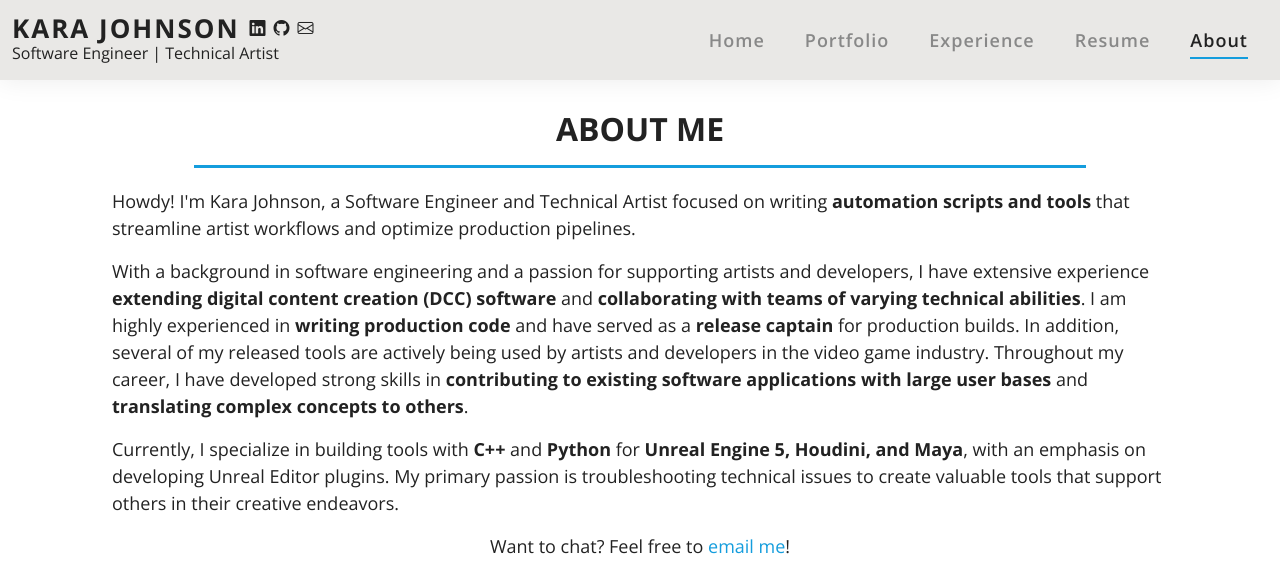
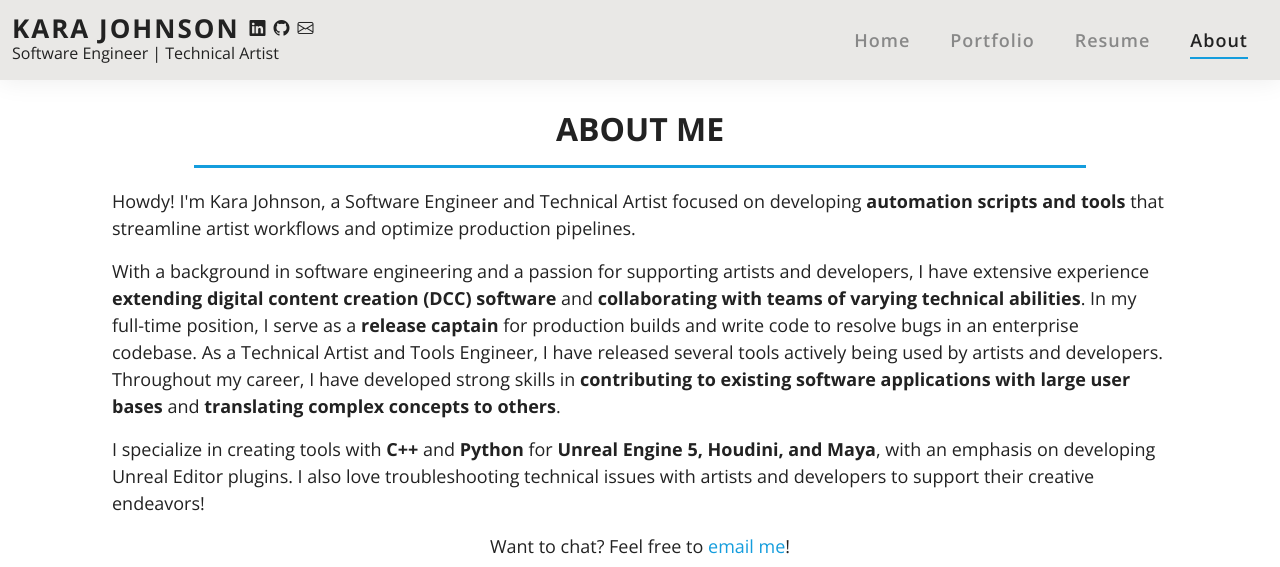
Before and after one commit to kjohnsoninfo/kjohnsoninfo.github.io, a plain HTML site: page about.html in a window 1280 px wide. Shown: the top 567 px of the page. Drawn offline with nearby package versions, Linux system fonts and the light colour scheme.

Commit message:
fix header links

```diff
--- a/about.html
+++ b/about.html
@@ -54,7 +54,6 @@
         <ul>
           <li><a href="./">Home</a></li>
           <li><a href="./portfolio">Portfolio</a></li>
-          <li><a href="./experience">Experience</a></li>
           <li><a href="assets/pdf/KaraJohnson_Resume.pdf" target="_blank" rel="noopener noreferrer">Resume</a></li>
           <li><a class="active" href="./about">About</a></li>
         </ul>
@@ -75,19 +74,19 @@
         </div>
 
         <div class="row" style="padding: 0px 30px;">
-          <p>Howdy! I'm Kara Johnson, a Software Engineer and Technical Artist focused on writing
+          <p>Howdy! I'm Kara Johnson, a Software Engineer and Technical Artist focused on developing
             <b>automation scripts and tools</b> that streamline artist workflows and optimize production pipelines.
           </p>
           <p>With a background in software engineering and a passion for supporting artists and developers,
             I have extensive experience <b>extending digital content creation (DCC) software</b> and <b>collaborating
-              with teams of varying technical abilities</b>. I am highly experienced in <b>writing production code</b> and have
-            served as a <b>release captain</b> for production builds. In addition, several of my released tools are actively being
-            used by artists and developers in the video game industry. Throughout my career, I have developed strong skills in
+              with teams of varying technical abilities</b>. In my full-time position, I serve as a <b>release captain</b> for production
+              builds and write code to resolve bugs in an enterprise codebase. As a Technical Artist and Tools Engineer, I have released
+              several tools actively being used by artists and developers. Throughout my career, I have developed strong skills in
             <b>contributing to existing software applications with large user bases</b> and <b>translating complex concepts to others</b>.
           </p>
-          <p>Currently, I specialize in building tools with <b>C++</b> and <b>Python</b> for <b>Unreal Engine 5, Houdini, and
-              Maya</b>, with an emphasis on developing Unreal Editor plugins. My primary passion is troubleshooting technical issues to
-            create valuable tools that support others in their creative endeavors.</p>
+          <p>I specialize in creating tools with <b>C++</b> and <b>Python</b> for <b>Unreal Engine 5, Houdini, and
+              Maya</b>, with an emphasis on developing Unreal Editor plugins. I also love troubleshooting technical issues with artists and
+              developers to support their creative endeavors!</p>
           <p class="text-center"> Want to chat? Feel free to <a href="mailto:karajohnson.info@gmail.com"> email me</a>!</p>
           <p class="d-flex justify-content-center">
             <img src="assets/img/hiking.jpg" width="30%" height="auto" alt="">
```
Also changed, not shown: index.html (+2 -7 lines), portfolio.html (+0 -1 lines).
